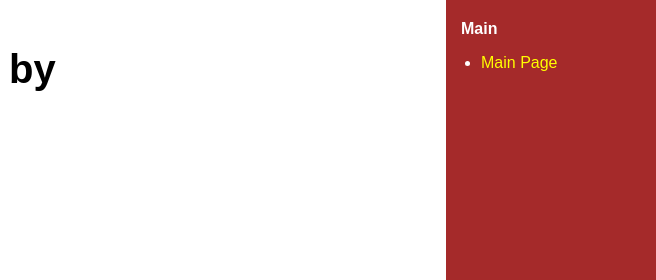
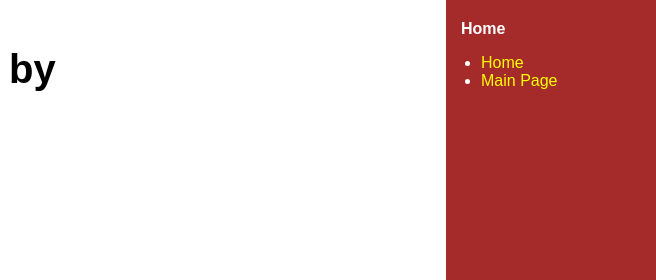
Before and after one commit to Johnoun/chonburi-famous-restaurant, a plain HTML site: page Contact.html in a window 1280 px wide. Shown: the top 280 px of the page, 624-1280 px from the left. Drawn offline with Linux system fonts and the light colour scheme.

Commit message:
Update Contact.html

```diff
--- a/Contact.html
+++ b/Contact.html
@@ -82,9 +82,10 @@
 </div>
 
 <nav class="navbar">
-  <div class="logo">Main</div>
+  <div class="logo">Home</div>
   <ul>
-    <li><a href="index.html">Main Page</a></li>
+    <li><a href="index.html">Home</a></li>
+    <li><a class="a" href="https://mufasaonat.gitub.io/202501M3Final/">Main Page</a></li>
   </ul>
 </nav>
 
```
